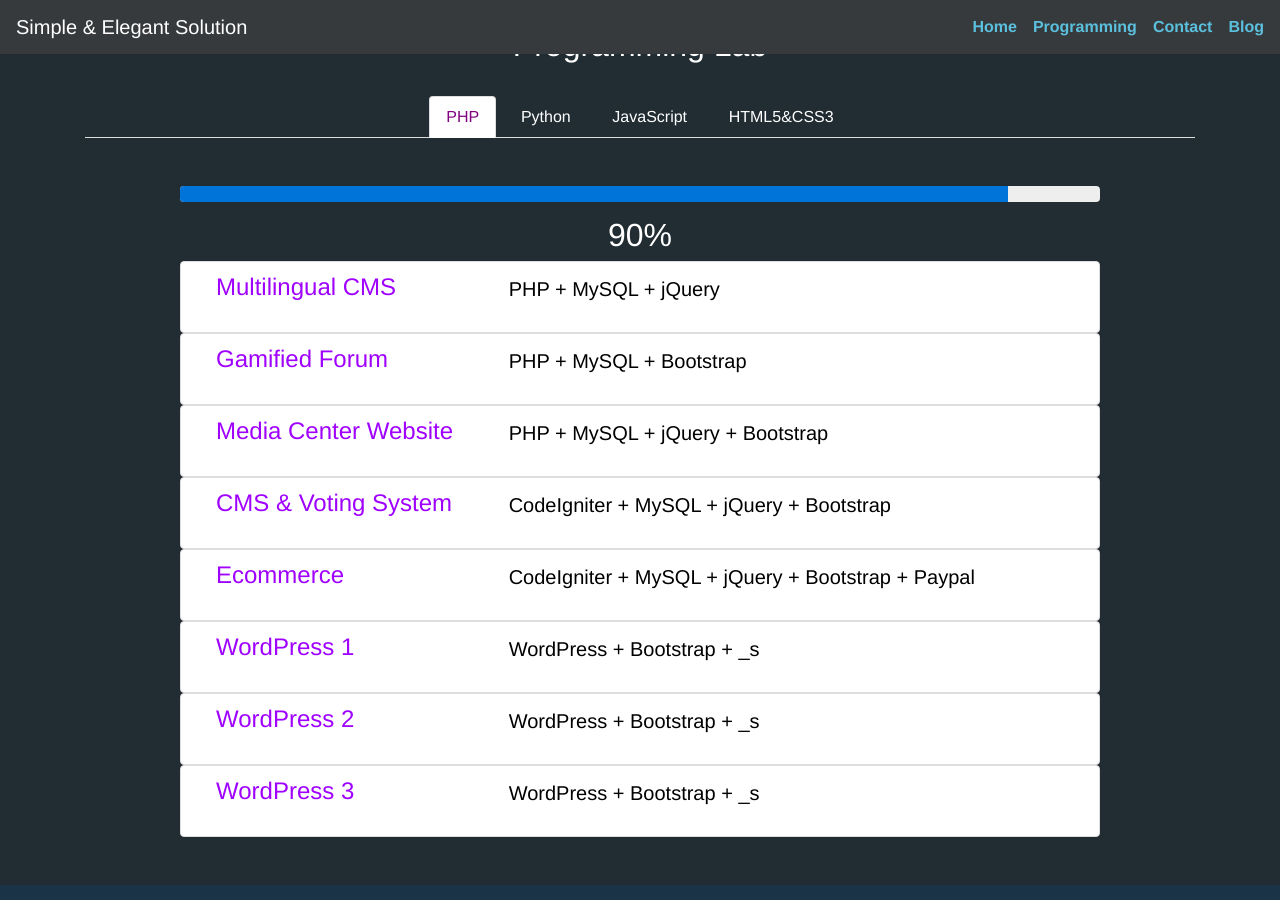
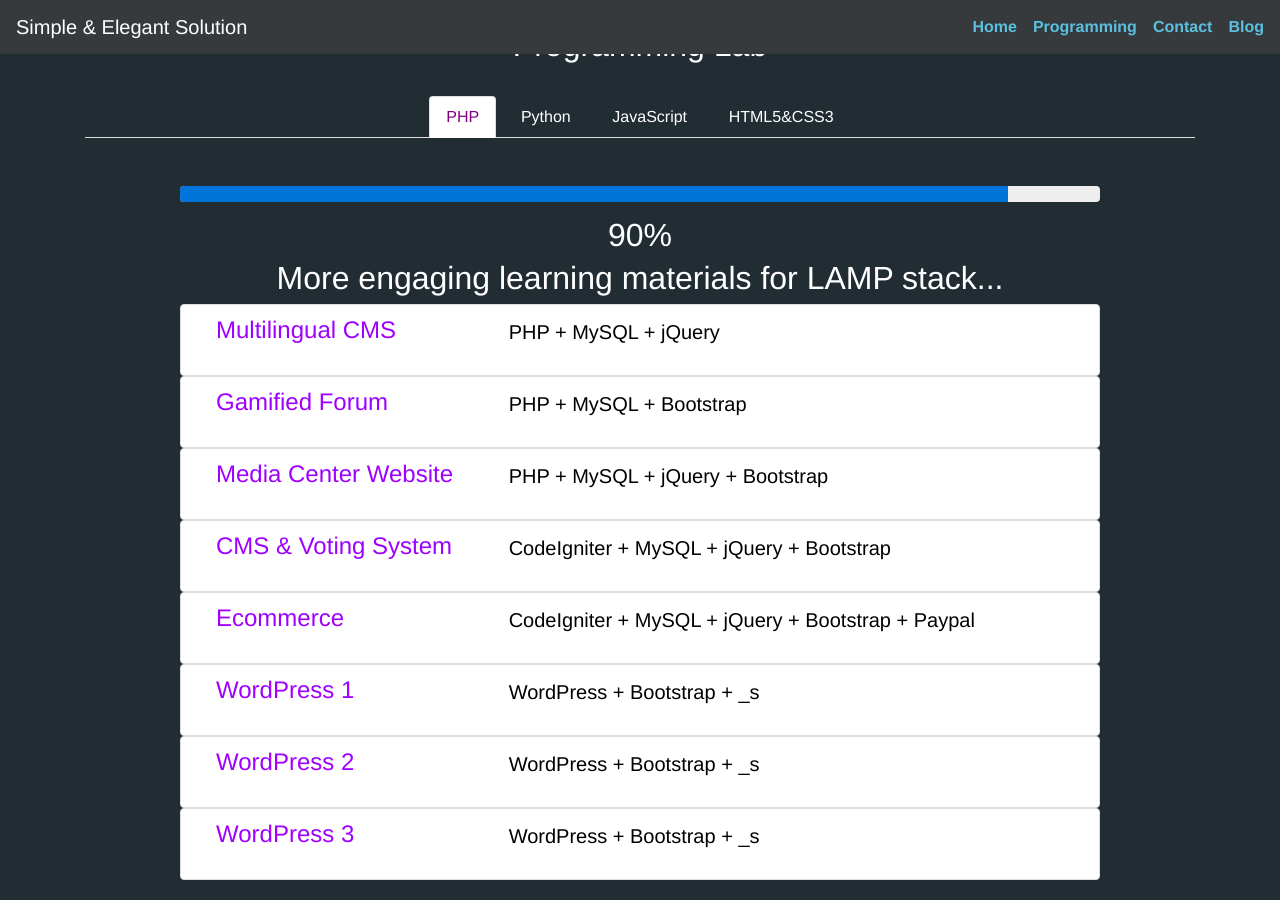
Before and after one commit to ncls798/ncls798.github.io, a Jekyll site: the page built from index.html, in a window 1280 px wide and 900 px high, scrolled down 1715 px. Built offline with Jekyll 4.4.1, drawn with Linux system fonts in a browser that asks for light colours.

Commit message:
update php

```diff
--- a/index.html
+++ b/index.html
@@ -85,6 +85,7 @@ title: S &amp; E
                                 <br><br>
                                 <progress class="progress" value="90" max="100">90%</progress>
                                 <h2>90%</h2>
+                                <h2>More engaging learning materials for LAMP stack...</h2>
                                <div class="list-group">
                                     <a href="https://cms-webdev2.rhcloud.com/" class="list-group-item" target="_blank">
                                         <div class="col-sm-4">
```
